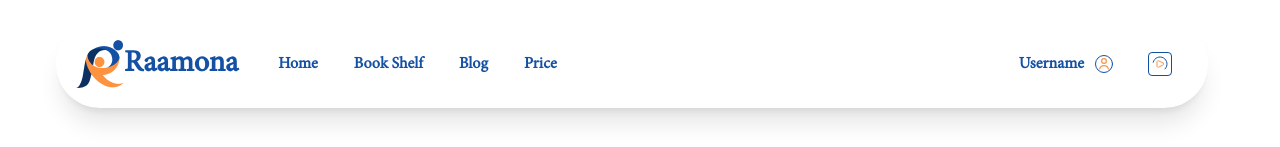
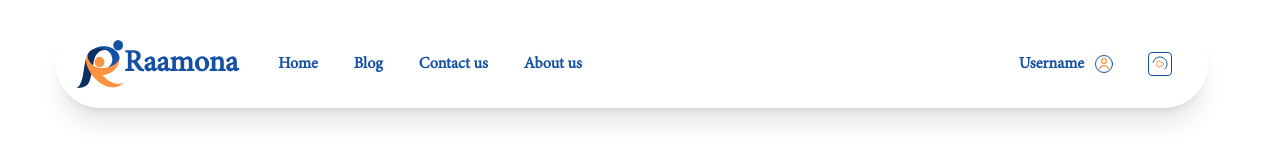
Before and after one commit to zahra-hsb/raamona-parallax, a Next.js app in the folder FrontEnd/: page /hub in a window 1280 px wide. Shown: the top 147 px of the page. Built offline with nearby package versions, Linux system fonts and the light colour scheme.

Commit message:
the menu has chaged

```diff
--- a/FrontEnd/src/components/globalComponents/Menu/index.jsx
+++ b/FrontEnd/src/components/globalComponents/Menu/index.jsx
@@ -1,39 +1,22 @@
 import Link from "next/link"
 
 const Menu = ({ style, whichMenu }) => {
+
     const menu = [
-        { title: 'Home', link: '/' },
-        { title: 'Blog', link: '/blog' },
-        { title: 'Contact Us', link: '/contact' },
-        { title: 'About Us', link: '/about' }
-    ]
-    const menu2 = [
-        { title: 'Home', link: '/' },
-        { title: 'Book Shelf', link: '/bookshelf' },
-        { title: 'Blog', link: '/blog' },
-        { title: 'Price', link: '/price' }
+        { id: 0, title: 'Home', link: '/' },
+        { id: 1, title: 'Blog', link: '/blog' },
+        { id: 2, title: 'Contact us', link: '/contact' },
+        { id: 3, title: 'About us', link: '/about' }
     ]
     return (
         <>
             <ul className={`flex justify-center items-center py-2 font-semibold overflow-hidden flex-nowrap mx-5 ` + style}>
-                {whichMenu ? menu.map(item => (
-                    <>
-                        <li>
-                            <Link className="text-nowrap" href={item.link} >
-                                {item.title}
-                            </Link>
-                        </li>
-                    </>
-                ))
-                :
-                menu2.map(item => (
-                    <>
-                        <li>
-                            <Link className="text-nowrap" href={item.link} >
-                                {item.title}
-                            </Link>
-                        </li>
-                    </>
+                {menu.map(item => (
+                    <li key={item.id}>
+                        <Link className="text-nowrap" href={item.link} >
+                            {item.title}
+                        </Link>
+                    </li>
                 ))}
             </ul>
         </>
```
